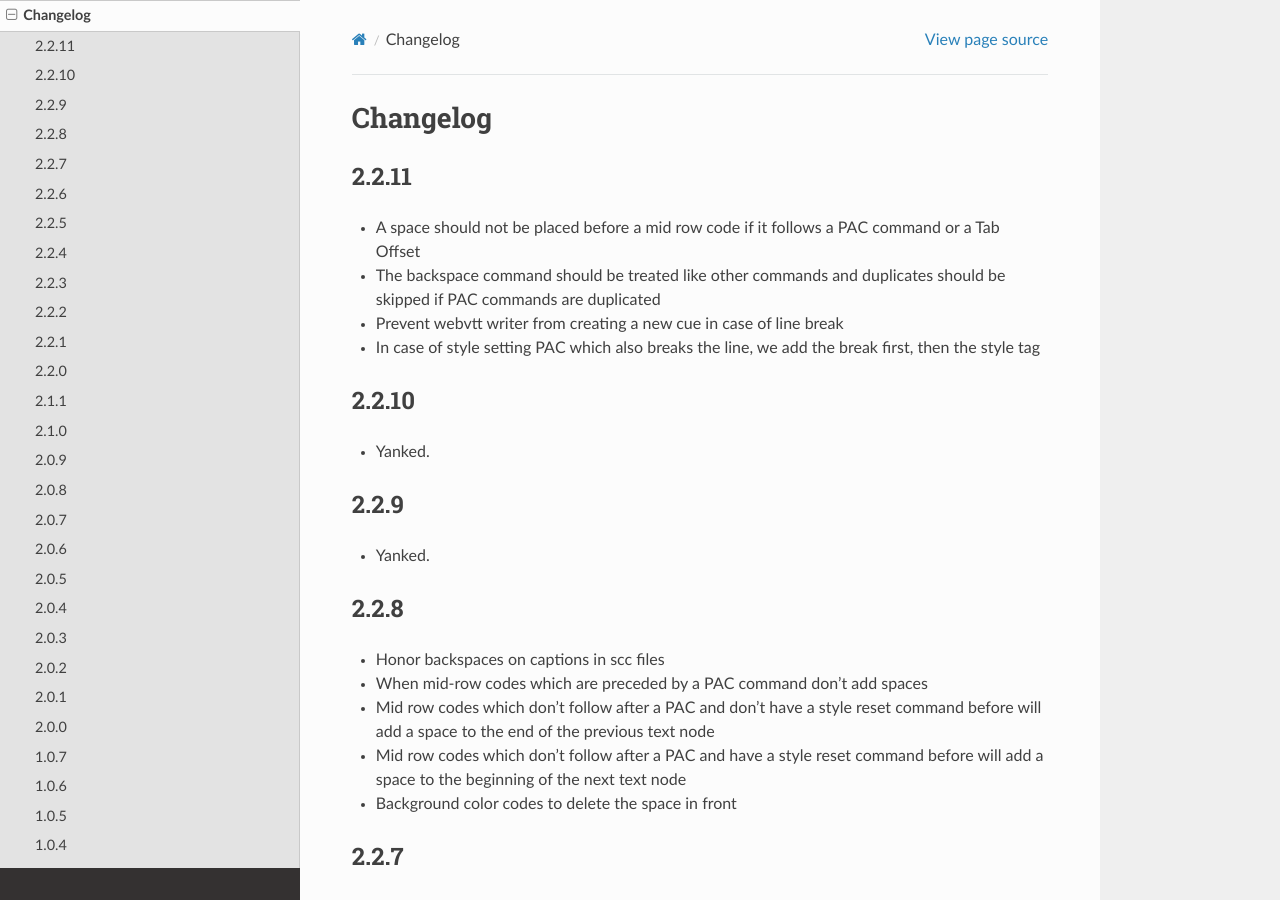
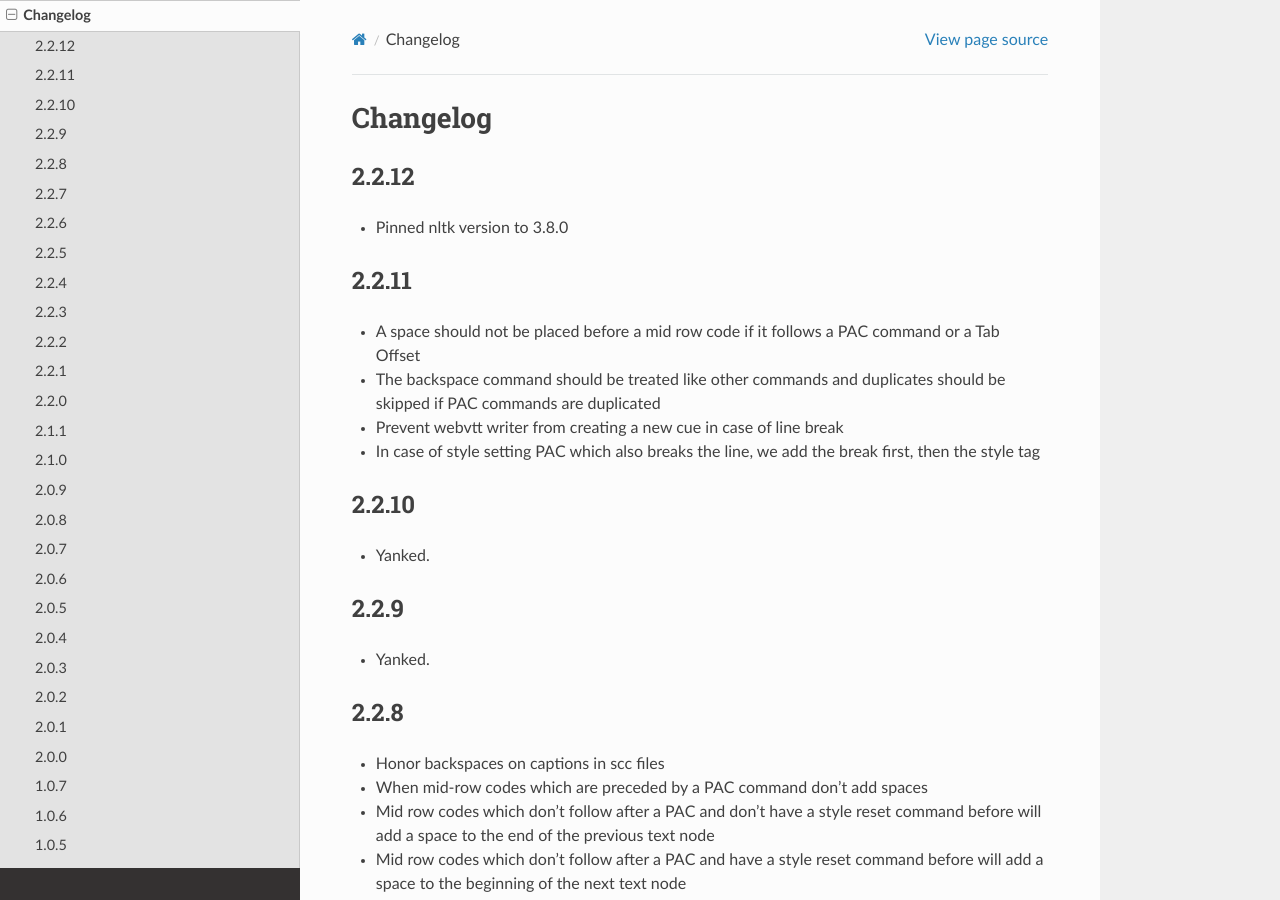
Before and after one commit to pbs/pycaption, a Sphinx documentation site: the page built from docs/changelog.rst, in a window 1280 px wide and 900 px high. Built offline with Sphinx 7.4.7 and the Read the Docs theme 2.0.0, drawn with Linux system fonts in a browser that asks for light colours.

Commit message:
bump version to 2.2.12 and update changelog

```diff
--- a/docs/changelog.rst
+++ b/docs/changelog.rst
@@ -1,5 +1,9 @@
 Changelog
 ---------
+2.2.12
+^^^^^^
+- Pinned nltk version to 3.8.0
+
 2.2.11
 ^^^^^^
 - A space should not be placed before a mid row code if it follows a PAC command or a Tab Offset
--- a/setup.py
+++ b/setup.py
@@ -19,7 +19,7 @@ dev_dependencies = [
 ]
 
 transcript_dependencies = [
-    'nltk'
+    'nltk==3.8.0'
 ]
 
 setup(
```
